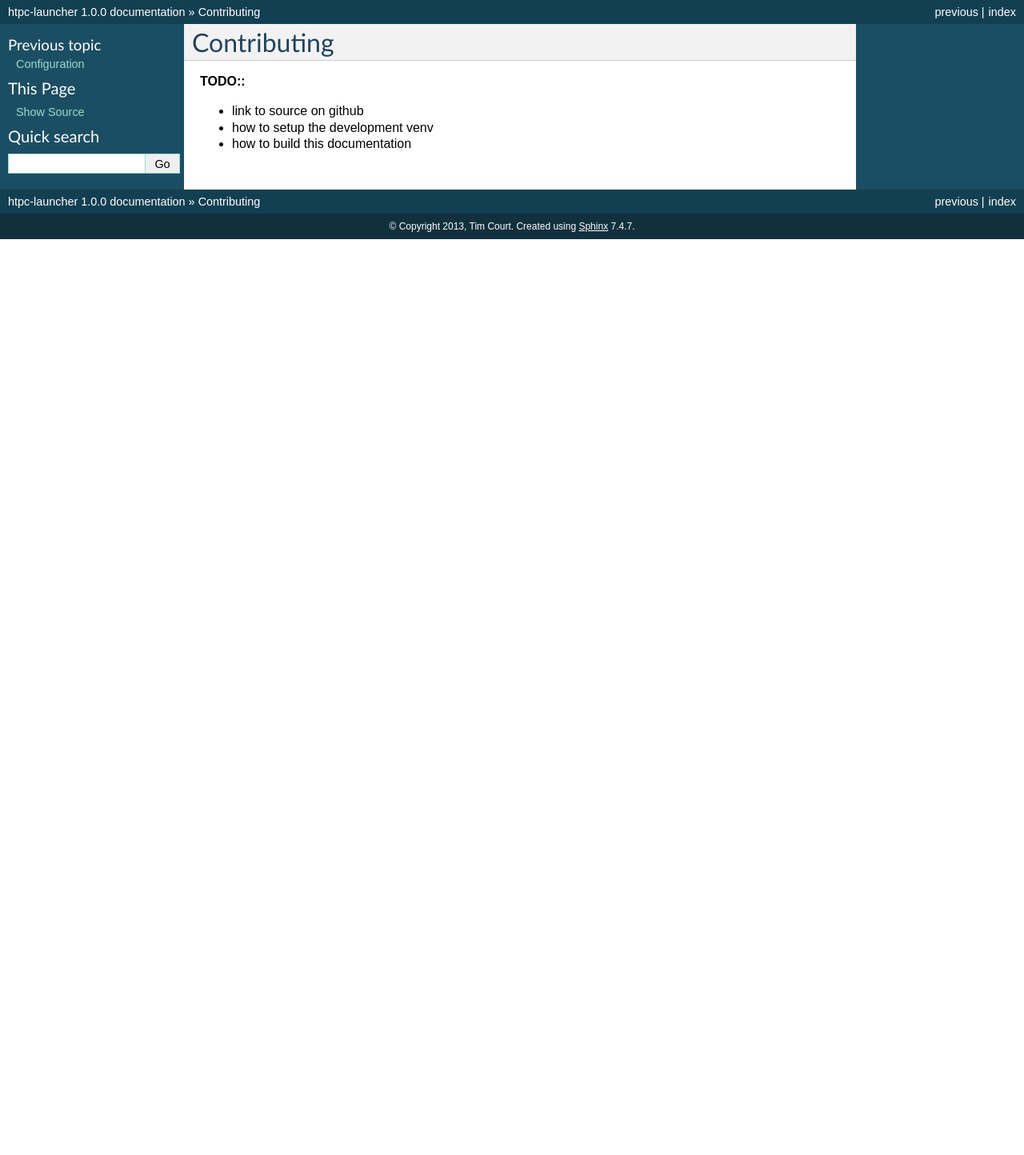
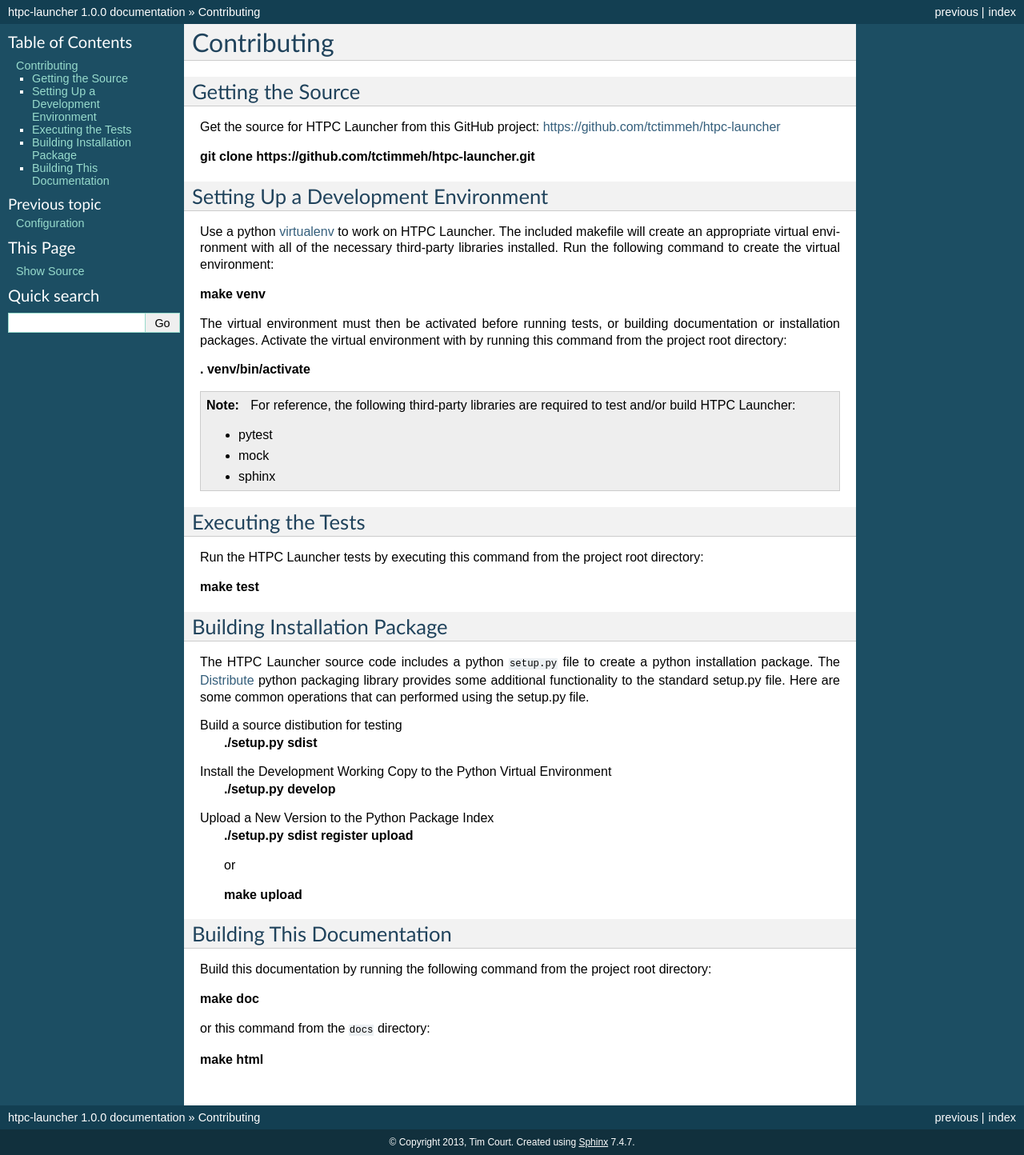
Before and after one commit to tctimmeh/htpc-launcher, a Sphinx documentation site: the page built from docs/contrib.rst, in a window 1280 px wide. Shown: the whole page at 80% size. Built offline with Sphinx 7.4.7, drawn with Linux system fonts in a browser that asks for light colours; before the commit the page ends 900 px from its top, so only the background shows below that.

Commit message:
adding documentation about contributing

```diff
--- a/docs/contrib.rst
+++ b/docs/contrib.rst
@@ -1,8 +1,71 @@
 Contributing
 ============
 
-**TODO::**
+Getting the Source
+------------------
 
-* link to source on github
-* how to setup the development venv
-* how to build this documentation
+Get the source for HTPC Launcher from this GitHub project: https://github.com/tctimmeh/htpc-launcher
+
+:command:`git clone https://github.com/tctimmeh/htpc-launcher.git`
+
+Setting Up a Development Environment
+------------------------------------
+
+Use a python virtualenv_ to work on HTPC Launcher. The included makefile will create an appropriate virtual environment
+with all of the necessary third-party libraries installed. Run the following command to create the virtual environment:
+
+:command:`make venv`
+
+The virtual environment must then be activated before running tests, or building documentation or installation packages.
+Activate the virtual environment with by running this command from the project root directory:
+
+:command:`. venv/bin/activate`
+
+.. note::
+
+   For reference, the following third-party libraries are required to test and/or build HTPC Launcher:
+
+   * pytest
+   * mock
+   * sphinx
+
+Executing the Tests
+-------------------
+
+Run the HTPC Launcher tests by executing this command from the project root directory:
+
+:command:`make test`
+
+Building Installation Package
+-----------------------------
+
+The HTPC Launcher source code includes a python :file:`setup.py` file to create a python installation package. The
+Distribute_ python packaging library provides some additional functionality to the standard setup.py file. Here are
+some common operations that can performed using the setup.py file.
+
+Build a source distibution for testing
+  :command:`./setup.py sdist`
+
+Install the Development Working Copy to the Python Virtual Environment
+  :command:`./setup.py develop`
+
+Upload a New Version to the Python Package Index
+  :command:`./setup.py sdist register upload`
+
+  or
+
+  :command:`make upload`
+
+Building This Documentation
+---------------------------
+
+Build this documentation by running the following command from the project root directory:
+
+:command:`make doc`
+
+or this command from the :file:`docs` directory:
+
+:command:`make html`
+
+.. _virtualenv: http://www.virtualenv.org/
+.. _Distribute: http://packages.python.org/distribute/
```
Also changed, not shown: 3 other files.
